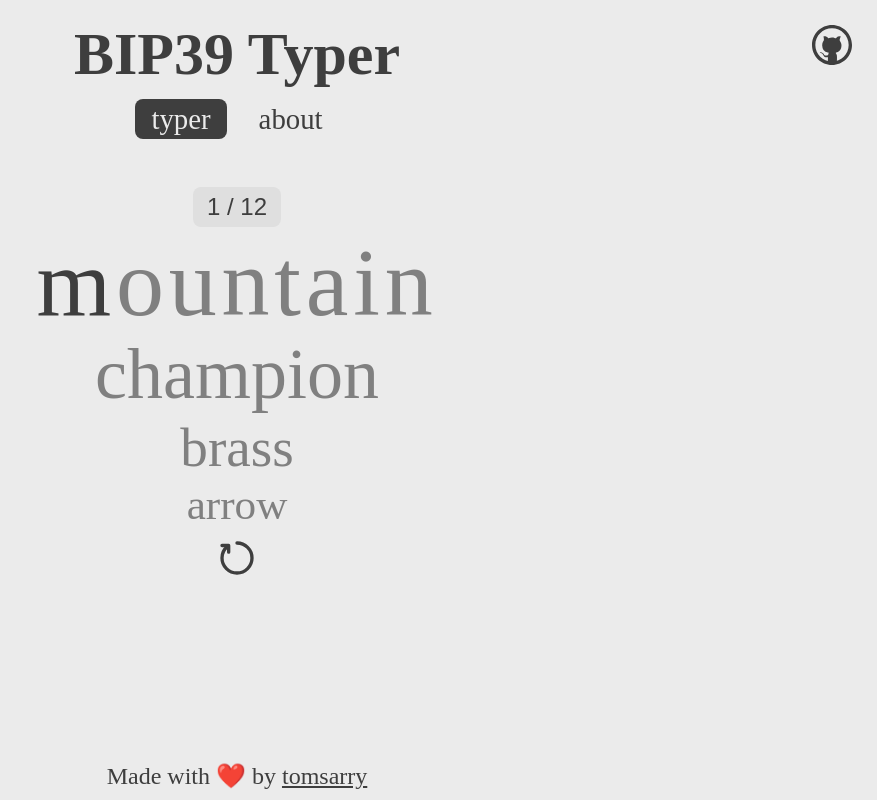
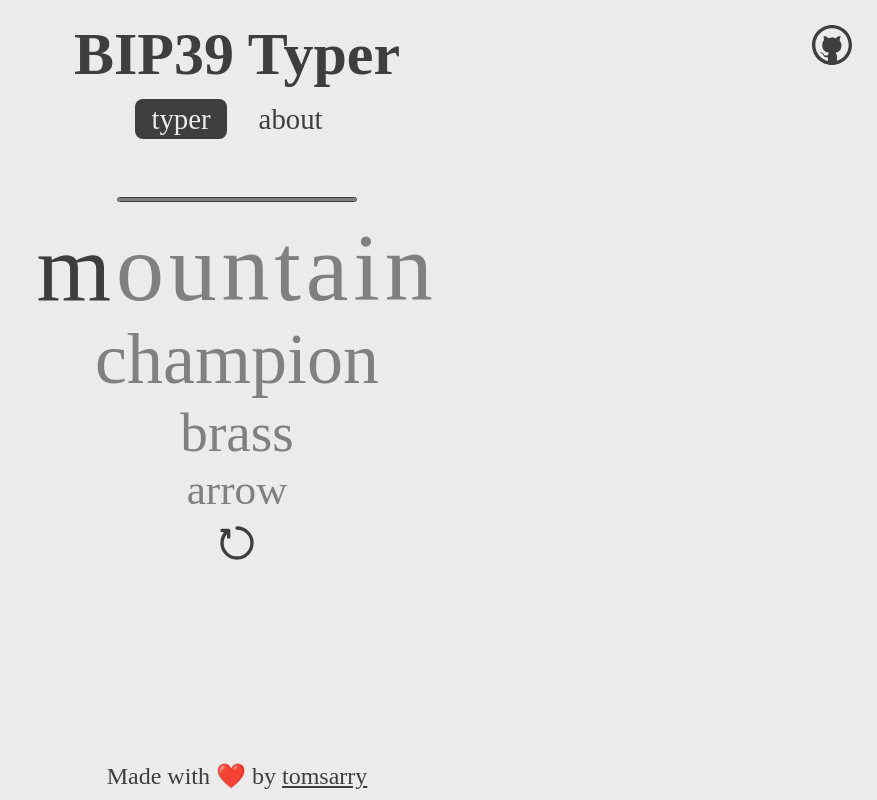
Before and after one commit to tomsarry/typer, a SvelteKit app: page / in a window 1280 px wide. Shown: the whole page, without its empty margins (403-1280 px from the left). Built offline with nearby package versions, Linux system fonts and the light colour scheme; a web font is replaced by a local one.

Commit message:
feat: add typing progress bar

```diff
--- a/src/routes/Counter.svelte
+++ b/src/routes/Counter.svelte
@@ -1,19 +1,37 @@
 <script>
+	import { tweened } from 'svelte/motion';
+	import { cubicOut } from 'svelte/easing';
+
+	const progress = tweened(0, {
+		duration: 200,
+		easing: cubicOut
+	});
+
+	$: {
+		progress.set(current / total);
+	}
+
 	export let current;
 	export let total;
 </script>
 
-<div class="counter">
-	{current + 1} / {total}
-</div>
+<progress value={$progress} />
 
 <style>
-	.counter {
-		background-color: var(--secondary-color);
-		font-weight: 400;
-		font-size: 1em;
-		padding: 6px 14px;
-		border-radius: 8px;
-		font-family: Arial, Helvetica, sans-serif;
+	progress {
+		display: inline-block;
+		background-color: var(--bg-color);
+		height: 5px;
+		border: 1px solid var(--text-color);
+		border-radius: 16px;
+		color: var(--text-color);
+		margin: 10px;
+	}
+
+	progress::-moz-progress-bar {
+		background: var(--text-color);
+	}
+	progress::-webkit-progress-value {
+		background: var(--text-color);
 	}
 </style>
```
